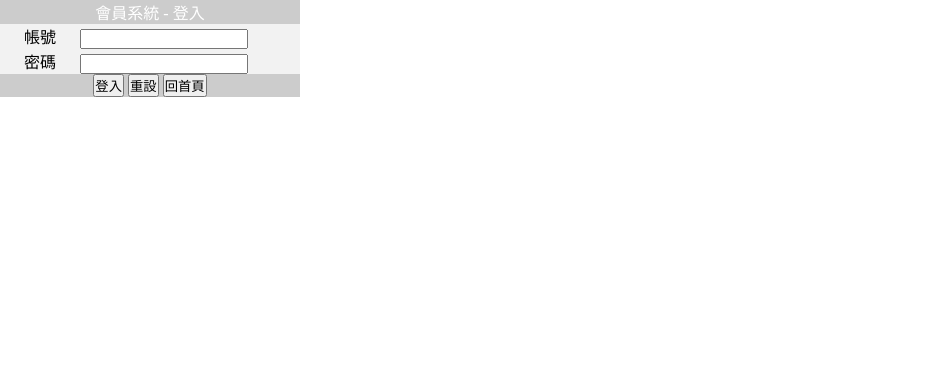
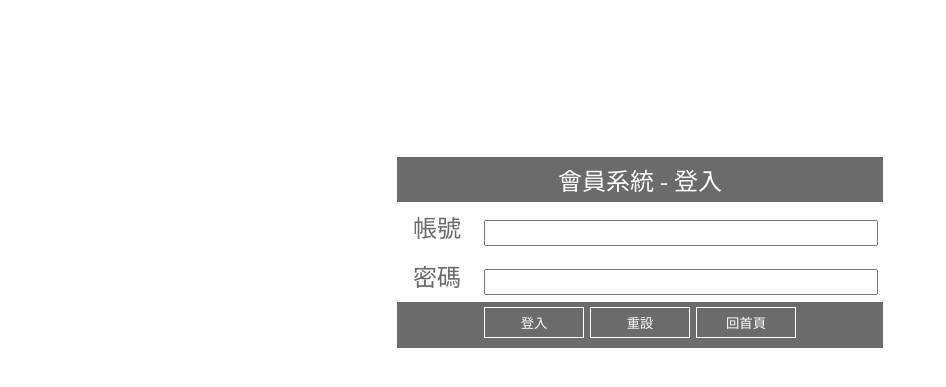
Before and after one commit to Toby-Yuan/week4HW, a PHP site: page /login.php in a window 1280 px wide. Shown: the top 387 px of the page, without its empty margins (0-946 px from the left). Run offline with PHP 8.4, Linux system fonts and the light colour scheme.

Commit message:
login樣式完成

```diff
--- a/homework/CSS/styleLogin.css
+++ b/homework/CSS/styleLogin.css
@@ -6,4 +6,48 @@
   -webkit-box-sizing: border-box;
           box-sizing: border-box;
 }
+
+table {
+  margin: 150px auto 0;
+  width: 500px;
+  text-align: center;
+  padding: 5px;
+  font-size: 24px;
+}
+
+table tr td {
+  background: #6b6b6b;
+  padding: 5px;
+  color: #FFFFFF;
+}
+
+table tr:nth-child(2) td, table tr:nth-child(3) td {
+  color: #6b6b6b;
+  background: #FFFFFF;
+}
+
+table tr:nth-child(2) input, table tr:nth-child(3) input {
+  width: 100%;
+  height: 26px;
+}
+
+table tr:nth-child(4) td {
+  padding-bottom: 10px;
+}
+
+table tr:nth-child(4) input {
+  width: 100px;
+  padding: 5px;
+  border: 1px solid #FFFFFF;
+  color: #FFFFFF;
+  background: rgba(0, 0, 0, 0);
+  -webkit-transition: 0.5s;
+  transition: 0.5s;
+  cursor: pointer;
+}
+
+table tr:nth-child(4) input:hover {
+  border: 1px solid #ffd000;
+  color: #ffd000;
+}
 /*# sourceMappingURL=styleLogin.css.map */
--- a/homework/CSS/styleLogin.scss
+++ b/homework/CSS/styleLogin.scss
@@ -1,6 +1,62 @@
+$gray : #6b6b6b;
+$white : #FFFFFF;
+$gold : #ffd000;
+
 *{
     margin: 0;
     padding: 0;
     font-family: 微軟正黑體;
     box-sizing: border-box;
 }
+
+table{
+    margin: 150px auto 0;
+    width: 500px;
+    text-align: center;
+    padding: 5px;
+    font-size: 24px;
+
+    tr{
+
+        td{
+            background: $gray;
+            padding: 5px;
+            color: $white;
+        }
+
+        &:nth-child(2), &:nth-child(3){
+
+            td{
+                color: $gray;
+                background: $white;
+            }
+
+            input{
+                width: 100%;
+                height: 26px;
+            }
+        }
+
+        &:nth-child(4){
+
+            td{
+                padding-bottom: 10px;
+            }
+
+            input{
+                width: 100px;
+                padding: 5px;
+                border: 1px solid $white;
+                color: $white;
+                background: rgba(0, 0, 0, 0);
+                transition: 0.5s;
+                cursor: pointer;
+
+                &:hover{
+                    border: 1px solid $gold;
+                    color: $gold;
+                }
+            }
+        }
+    }
+}
--- a/homework/login.php
+++ b/homework/login.php
@@ -46,9 +46,9 @@ if(isset($_POST["btnLogin"])){
 </head>
 <body>
 <form id="form1" name="form1" method="post" action="login.php">
-  <table width="300" border="0" align="center" cellpadding="5" cellspacing="0" bgcolor="#F2F2F2">
+  <table>
     <tr>
-      <td colspan="2" align="center" bgcolor="#CCCCCC"><font color="#FFFFFF">會員系統 - 登入</font></td>
+      <td colspan="2">會員系統 - 登入</td>
     </tr>
     <tr>
       <td width="80" align="center" valign="baseline">帳號</td>
@@ -59,7 +59,7 @@ if(isset($_POST["btnLogin"])){
       <td valign="baseline"><input type="password" name="txtPassword" id="txtPassword" /></td>
     </tr>
     <tr>
-      <td colspan="2" align="center" bgcolor="#CCCCCC">
+      <td colspan="2">
 
       <?php if(!isset($_GET["tologin"])) { ?>
         <input type="submit" name="btnOK" id="btnOK" value="登入" />
```
Also changed, not shown: 1 other file.
